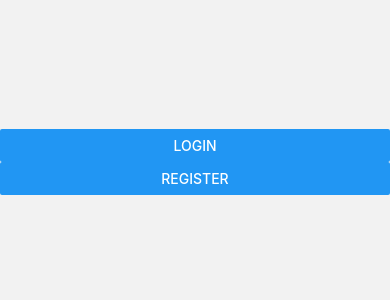
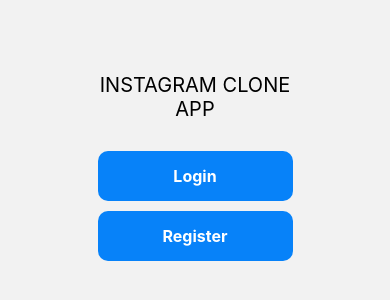
Before and after one commit to aliffirdauz/instagram-clone, a React Native app: screen / in a window 390 px wide. Shown: the part 260-560 px from the top of the page. Built offline with nearby package versions, Linux system fonts and the light colour scheme; no server answers.

Commit message:
tambah style

```diff
--- a/App.js
+++ b/App.js
@@ -1,4 +1,4 @@
-import { Text, View } from 'react-native'
+import { Text, View, Button } from 'react-native'
 import React, { Component } from 'react'
 import { NavigationContainer } from '@react-navigation/native';
 import { createNativeStackNavigator } from '@react-navigation/native-stack';
@@ -21,6 +21,7 @@
 
 import LandingScreen from './components/auth/Landing';
 import RegisterScreen from './components/auth/Register';
+import LoginScreen from './components/auth/Login';
 
 const Stack = createNativeStackNavigator();
 
@@ -63,6 +64,7 @@
           <Stack.Navigator initialRouteName='Landing'>
             <Stack.Screen name="Landing" component={LandingScreen} options={{ headerShown: false }} />
             <Stack.Screen name="Register" component={RegisterScreen} />
+            <Stack.Screen name="Login" component={LoginScreen} />
           </Stack.Navigator>
         </NavigationContainer>
       )
@@ -71,6 +73,10 @@
     return (
       <View style={{ flex: 1, justifyContent: 'center' }}>
         <Text>User is logged in</Text>
+        <Button
+          title="Sign Out"
+          onPress={() => firebase.auth().signOut()}
+        />
       </View>
     )
   }
--- a/components/auth/Landing.js
+++ b/components/auth/Landing.js
@@ -1,17 +1,65 @@
-import { View, Text, Button } from 'react-native'
+import { View, Text, Button, StyleSheet, TouchableOpacity } from 'react-native'
 import React from 'react'
 
 export default function Landing({ navigation }) {
     return (
-        <View style={{ flex: 1, justifyContent: 'center' }}>
-            <Button
-                title="Login"
-                onPress={() => navigation.navigate('Login')}
-            />
-            <Button
-                title="Register"
-                onPress={() => navigation.navigate('Register')}
-            />
+        <View style={styles.buttonContainer}>
+          <Text style={styles.title}>
+            INSTAGRAM CLONE APP
+          </Text>
+          <TouchableOpacity style={styles.button} onPress={() => navigation.navigate('Login')}>
+            <Text style={styles.buttonText}>Login</Text>
+          </TouchableOpacity>
+          <TouchableOpacity style={styles.button} onPress={() => navigation.navigate('Register')}>
+            <Text style={styles.buttonText}>Register</Text>
+          </TouchableOpacity>
         </View>
-    )
+    );
 }
+
+const styles = StyleSheet.create({
+    container: {
+      flex: 1,
+      backgroundColor: '#fff',
+      alignItems: 'center',
+      justifyContent: 'center',
+    },
+    button: {
+      backgroundColor: '#0782F9',
+      width: '100%',
+      padding: 15,
+      borderRadius: 10,
+      marginRight: 10,
+      marginLeft: 10,
+      marginTop: 10,
+      alignItems: 'center',
+      justifyContent: 'center',
+    },
+    input: {
+      backgroundColor: 'white',
+      paddingHorizontal: 15,
+      paddingVertical: 10,
+      borderRadius: 10,
+      marginTop: 5,
+      borderColor: 'lightgray',
+      borderWidth: 1
+    },
+    buttonContainer: {
+      flex: 1,
+      width: '50%',
+      justifyContent: 'center',
+      alignItems: 'center',
+      alignSelf: 'center',
+      marginTop: 10,
+    },
+    buttonText: {
+      color: 'white',
+      fontWeight: '700',
+      fontSize: 16,
+    },
+    title: {
+      fontSize: 20,
+      marginBottom: 20,
+      textAlign: 'center',
+    },
+  });
--- a/components/auth/Login.js
+++ b/components/auth/Login.js
@@ -1,4 +1,4 @@
-import { Button, Text, TextInput, View } from 'react-native'
+import { Button, Text, TextInput, View, StyleSheet, TouchableOpacity } from 'react-native'
 import React, { Component } from 'react'
 import firebase from 'firebase/compat/app';
 import 'firebase/compat/auth';
@@ -12,10 +12,10 @@
       password: '',
     }
 
-    this.onSignUp = this.onSignUp.bind(this)
+    this.onSignIn = this.onSignIn.bind(this)
   }
 
-  onSignUp() {
+  onSignIn() {
     const { email, password } = this.state
     firebase.auth().signInWithEmailAndPassword(email, password)
       .then((result) => {
@@ -28,26 +28,63 @@
   render() {
     return (
       <View>
-        <TextInput
-          placeholder="name"
-          onChangeText={(name) => this.setState({ name })}
-        />
-        <TextInput
-          placeholder="email"
+        <TextInput style={styles.input}
+          placeholder="Email"
           onChangeText={(email) => this.setState({ email })}
         />
-        <TextInput
-          placeholder="password"
+        <TextInput style={styles.input}
+          placeholder="Password"
           secureTextEntry={true}
           onChangeText={(password) => this.setState({ password })}
         />
-        <Button
-          onPress={() => this.onSignIn()}
-          title="Sign In"
-        />
+        <View style={styles.buttonContainer}>
+          <TouchableOpacity style={styles.button} onPress={() => this.onSignIn()}>
+            <Text style={styles.buttonText}>Sign In</Text>
+          </TouchableOpacity>
+        </View>
       </View>
     )
   }
 }
 
 export default Login
+
+const styles = StyleSheet.create({
+  container: {
+    flex: 1,
+    backgroundColor: '#fff',
+    alignItems: 'center',
+    justifyContent: 'center',
+  },
+  button: {
+    backgroundColor: '#0782F9',
+    width: '100%',
+    padding: 15,
+    borderRadius: 10,
+    marginRight: 10,
+    marginLeft: 10,
+    alignItems: 'center',
+    justifyContent: 'center',
+  },
+  input: {
+    backgroundColor: 'white',
+    paddingHorizontal: 15,
+    paddingVertical: 10,
+    borderRadius: 10,
+    marginTop: 5,
+    borderColor: 'lightgray',
+    borderWidth: 1
+  },
+  buttonContainer: {
+    width: '50%',
+    justifyContent: 'center',
+    alignItems: 'center',
+    alignSelf: 'center',
+    marginTop: 10,
+  },
+  buttonText: {
+    color: 'white',
+    fontWeight: '700',
+    fontSize: 16,
+  },
+});
--- a/components/auth/Register.js
+++ b/components/auth/Register.js
@@ -1,4 +1,4 @@
-import { Button, Text, TextInput, View } from 'react-native'
+import { Button, Text, TextInput, View, StyleSheet, TouchableOpacity } from 'react-native'
 import React, { Component } from 'react'
 import firebase from 'firebase/compat/app';
 import 'firebase/compat/auth';
@@ -29,26 +29,67 @@
   render() {
     return (
       <View>
-        <TextInput
-          placeholder="name"
+        <TextInput style={styles.input}
+          placeholder="Name"
           onChangeText={(name) => this.setState({ name })}
         />
-        <TextInput
-          placeholder="email"
+        <TextInput style={styles.input}
+          placeholder="Email"
           onChangeText={(email) => this.setState({ email })}
         />
-        <TextInput
-          placeholder="password"
+        <TextInput style={styles.input}
+          placeholder="Password"
           secureTextEntry={true}
           onChangeText={(password) => this.setState({ password })}
         />
-        <Button
-          onPress={() => this.onSignUp()}
-          title="Sign Up"
-        />
+        <View style={styles.buttonContainer}>
+          <TouchableOpacity style={styles.button} onPress={() => this.onSignUp()}>
+            <Text style={styles.buttonText}>Sign In</Text>
+          </TouchableOpacity>
+        </View>
       </View>
     )
   }
 }
 
 export default Register
+
+const styles = StyleSheet.create({
+  container: {
+    flex: 1,
+    backgroundColor: '#fff',
+    alignItems: 'center',
+    justifyContent: 'center',
+  },
+  button: {
+    backgroundColor: '#0782F9',
+    width: '100%',
+    padding: 15,
+    borderRadius: 10,
+    marginRight: 10,
+    marginLeft: 10,
+    alignItems: 'center',
+    justifyContent: 'center',
+  },
+  input: {
+    backgroundColor: 'white',
+    paddingHorizontal: 15,
+    paddingVertical: 10,
+    borderRadius: 10,
+    marginTop: 5,
+    borderColor: 'lightgray',
+    borderWidth: 1
+  },
+  buttonContainer: {
+    width: '50%',
+    justifyContent: 'center',
+    alignItems: 'center',
+    alignSelf: 'center',
+    marginTop: 10,
+  },
+  buttonText: {
+    color: 'white',
+    fontWeight: '700',
+    fontSize: 16,
+  },
+});
```
